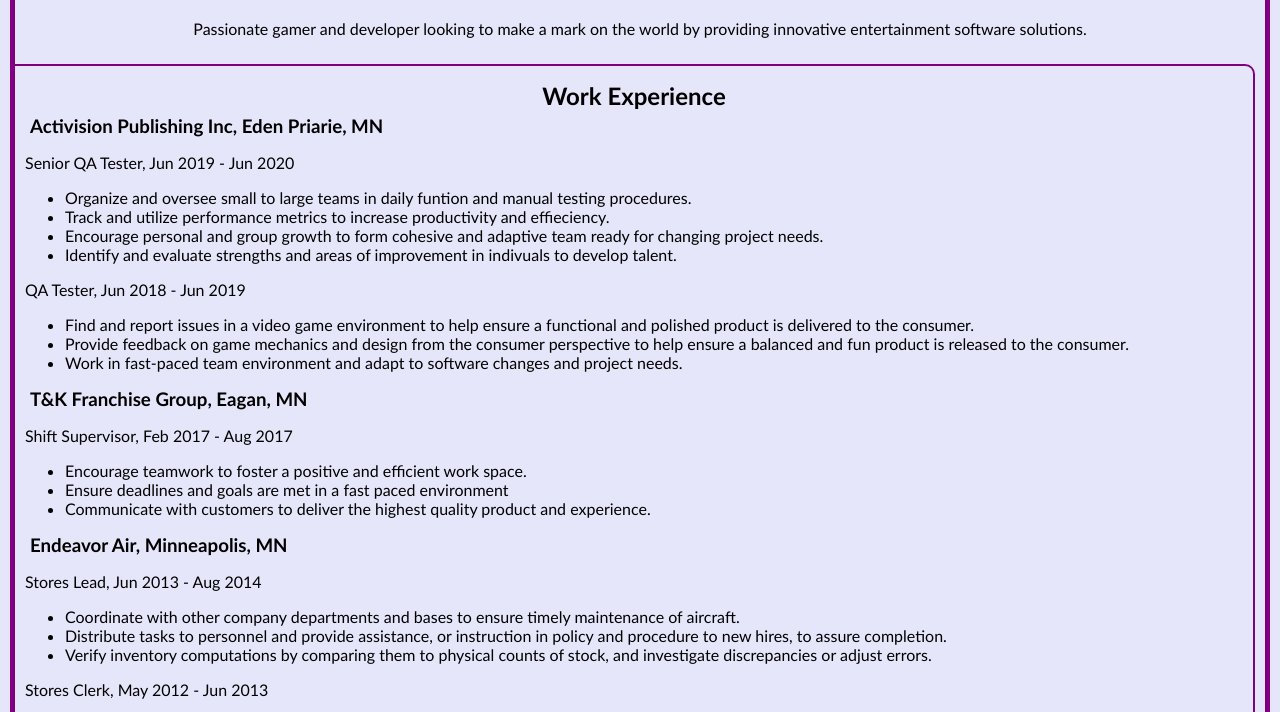
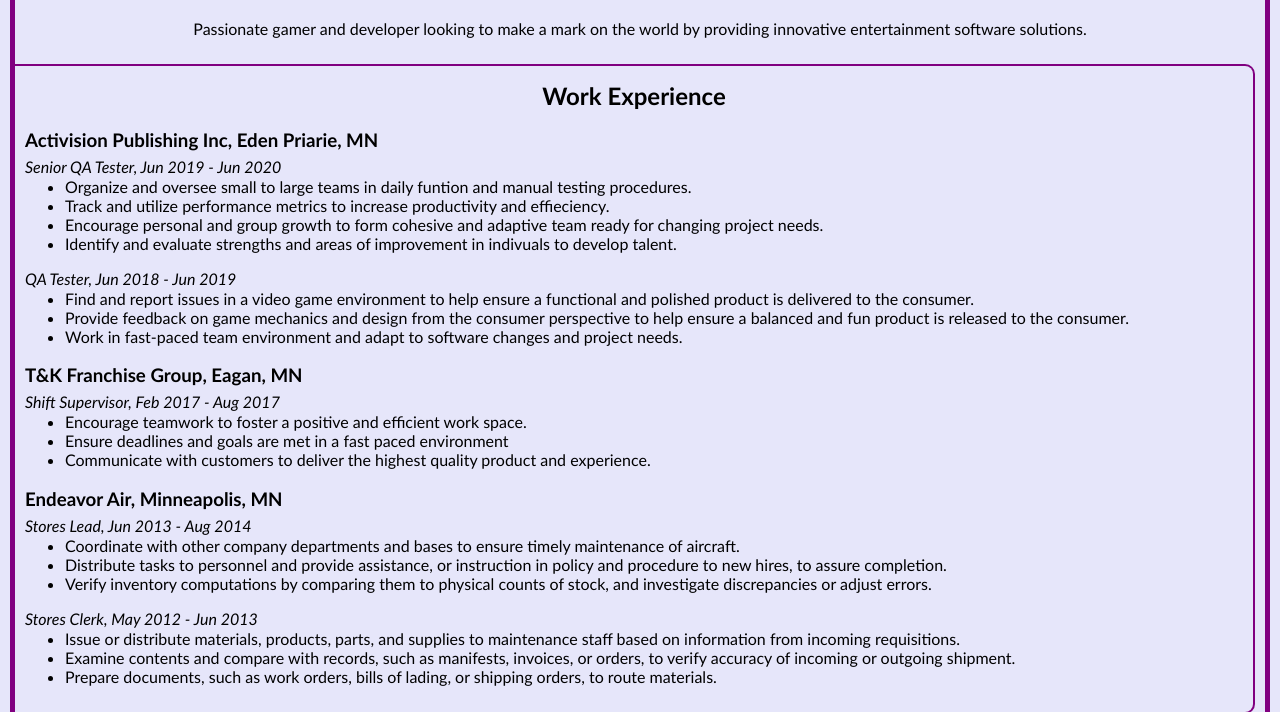
Before and after one commit to MadTofu22/MadTofu22.github.io, a plain HTML site: page Resume/Resume.html in a window 1280 px wide. Shown: the part 88-800 px from the top of the page. Drawn offline with Linux system fonts and the light colour scheme.

Commit message:
Formatting changes to job section

```diff
--- a/Resume/Resume.html
+++ b/Resume/Resume.html
@@ -13,14 +13,14 @@
 	    <div class="section">
         <h2>Work Experience</h2>
 	      <h3>Activision Publishing Inc, Eden Priarie, MN</h3>
-	      <p>Senior QA Tester, Jun 2019 - Jun 2020</p>
+	      <p class="job">Senior QA Tester, Jun 2019 - Jun 2020</p>
 	      <ul>
 	        <li>Organize and oversee small to large teams in daily funtion and manual testing procedures.</li>
 	        <li>Track and utilize performance metrics to increase productivity and effieciency.</li>
 	        <li>Encourage personal and group growth to form cohesive and adaptive team ready for changing project needs.</li>
 	        <li>Identify and evaluate strengths and areas of improvement in indivuals to develop talent.</li>
 	      </ul>
-	      <p>QA Tester, Jun 2018 - Jun 2019</p>
+	      <p class="job">QA Tester, Jun 2018 - Jun 2019</p>
 	      <ul>
 	        <li>Find and report issues in a video game environment to help ensure a functional and polished product is delivered to the consumer.</li>
 	        <li>Provide feedback on game mechanics and design from the consumer perspective to help ensure a balanced and fun product is released to the consumer.</li>
@@ -28,7 +28,7 @@
 	      </ul>
 
 	      <h3>T&K Franchise Group, Eagan, MN</h3>
-	      <p>Shift Supervisor, Feb 2017 - Aug 2017</p>
+	      <p class="job">Shift Supervisor, Feb 2017 - Aug 2017</p>
 	      <ul>
 	        <li>Encourage teamwork to foster a positive and efficient work space.</li>
 	        <li>Ensure deadlines and goals are met in a fast paced environment</li>
@@ -36,13 +36,13 @@
 	      </ul>
 
 	      <h3>Endeavor Air, Minneapolis, MN</h3>
-	      <p>Stores Lead, Jun 2013 - Aug 2014</p>
+	      <p class="job">Stores Lead, Jun 2013 - Aug 2014</p>
 	      <ul>
 	        <li>Coordinate with other company departments and bases to ensure timely maintenance of aircraft.</li>
 	        <li>Distribute tasks to personnel and provide assistance, or instruction in policy and procedure to new hires, to assure completion.</li>
 	        <li>Verify inventory computations by comparing them to physical counts of stock, and investigate discrepancies or adjust errors.</li>
 	      </ul>
-	      <p>Stores Clerk, May 2012 - Jun 2013</p>
+	      <p class="job">Stores Clerk, May 2012 - Jun 2013</p>
 	      <ul>
 	        <li>Issue or distribute materials, products, parts, and supplies to maintenance staff based on information from incoming requisitions.</li>
 	        <li>Examine contents and compare with records, such as manifests, invoices, or orders, to verify accuracy of incoming or outgoing shipment.</li>
--- a/Resume/style_resume.css
+++ b/Resume/style_resume.css
@@ -38,12 +38,16 @@
 }
 
 h3 {
-  margin: 0px 0px 0px 5px;
+  margin-bottom: -10px;
+}
 
+.job {
+  font-style: italic;
+  margin-bottom: -15px;
 }
 
 .education {
-  margin: 0px 0px 0px 5px;
+  margin: 10px;
   font-style: italic;
 }
 
```
Also changed, not shown: style_home.css (+6 -2 lines).
